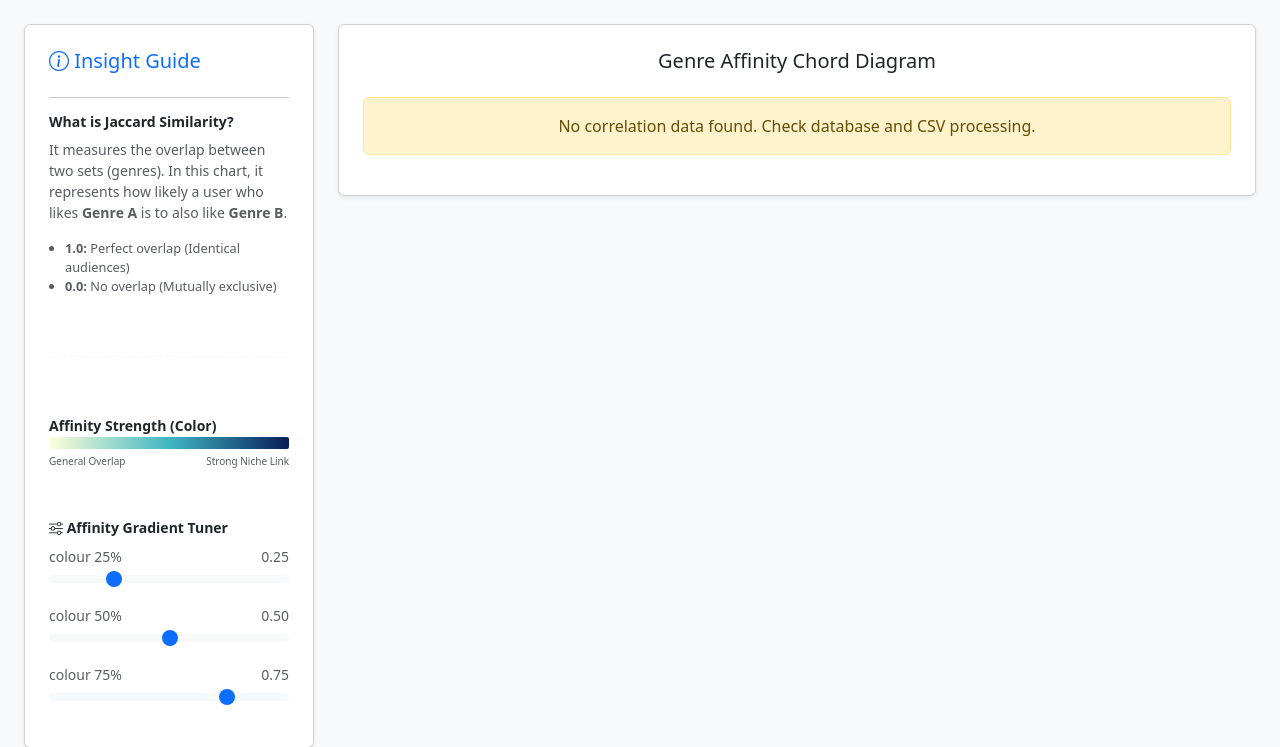
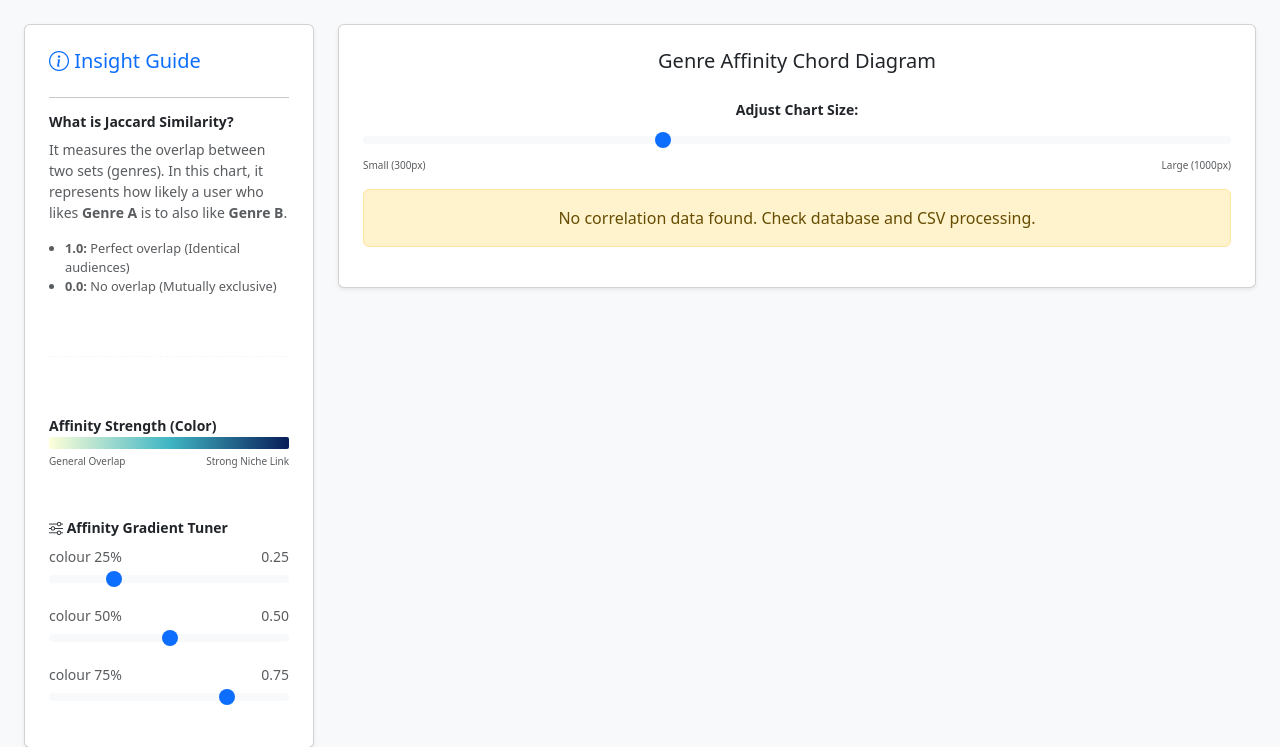
Before and after one commit to ianL123/COMP0022-database_project, a Flask app: page /task3 in a window 1280 px wide. Shown: the part 56-803 px from the top of the page. Run offline with Flask 3, Linux system fonts and the light colour scheme.

Commit message:
T3: variable chart size

```diff
--- a/static/js/chord_chart.js
+++ b/static/js/chord_chart.js
@@ -278,7 +278,9 @@ function showRibbonTooltip(tooltipEl, event, sourceName, targetName, sharedFans,
 
 
 // ===== Main Draw Function =====
-function drawChordChart(data) {
+function drawChordChart(data, manualSize=540) {
+    // Clear the old chart so they don't stack
+    d3.select("#chord-chart").html("");
 
     const names = Array.from(new Set(data.flatMap(d => [d.source, d.target])));
     const index = new Map(names.map((name, i) => [name, i]));
@@ -301,15 +303,19 @@ function drawChordChart(data) {
         scoreMatrix[index.get(d.target)][index.get(d.source)] = d.score;
     });
 
-    const width = 720;
-    const height = 720;
+    // Use the manualSize for width and height
+    const width = manualSize;
+    const height = manualSize;
+
+    // Keep your radius math proportional to the new size
     const outerRadius = Math.min(width, height) * 0.5 - 120;
     const innerRadius = outerRadius - 25;
 
     const svg = d3.select("#chord-chart")
-        .html("")
-        .append("svg")
-        .attr("viewBox", [-width / 2, -height / 2, width, height]);
+                  .append("svg")
+                  .attr("width", width)
+                  .attr("height", height)
+                  .attr("viewBox", [-width / 2, -height / 2, width, height]);
 
     rebuildWarpScale();
 
--- a/templates/task3.html
+++ b/templates/task3.html
@@ -76,6 +76,14 @@
                 <div class="card shadow-sm p-4 text-center">
                     <h5 class="text-dark mb-4">Genre Affinity Chord Diagram</h5>
 
+                    <div class="mb-3">
+                        <label class="form-label small fw-bold text-dark">Adjust Chart Size:</label>
+                        <input type="range" id="sizeSlider" min="300" max="1000" value="540" class="form-range">
+                        <div class="d-flex justify-content-between text-muted" style="font-size: 10px;">
+                            <span>Small (300px)</span>
+                            <span>Large (1000px)</span>
+                        </div>
+                    </div>
                     <div id="chord-chart"></div>
 
                     {% if not chord_data %}
@@ -90,15 +98,24 @@
 
     <script src="https://d3js.org/d3.v7.min.js"></script>
     <script src="{{ url_for('static', filename='js/chord_chart.js') }}"></script>
+    <script src="https://cdn.jsdelivr.net/npm/bootstrap@5.3.0/dist/js/bootstrap.bundle.min.js"></script>
 
     <script>
         document.addEventListener("DOMContentLoaded", function() {
             const movieData = {{ chord_data | tojson }};
-            if (movieData && movieData.length > 0) {
-                drawChordChart(movieData);
+            const slider = document.getElementById('sizeSlider');
+
+            function draw() {
+                // Default to 540 if slider isn't ready yet
+                const size = slider ? slider.value : 540;
+                if (movieData && movieData.length > 0) {
+                    drawChordChart(movieData, size);
+                }
             }
+
+            draw();
+            if (slider) slider.addEventListener("input", draw);
         });
     </script>
-    <script src="https://cdn.jsdelivr.net/npm/bootstrap@5.3.0/dist/js/bootstrap.bundle.min.js"></script>
 </body>
 </html>
```
